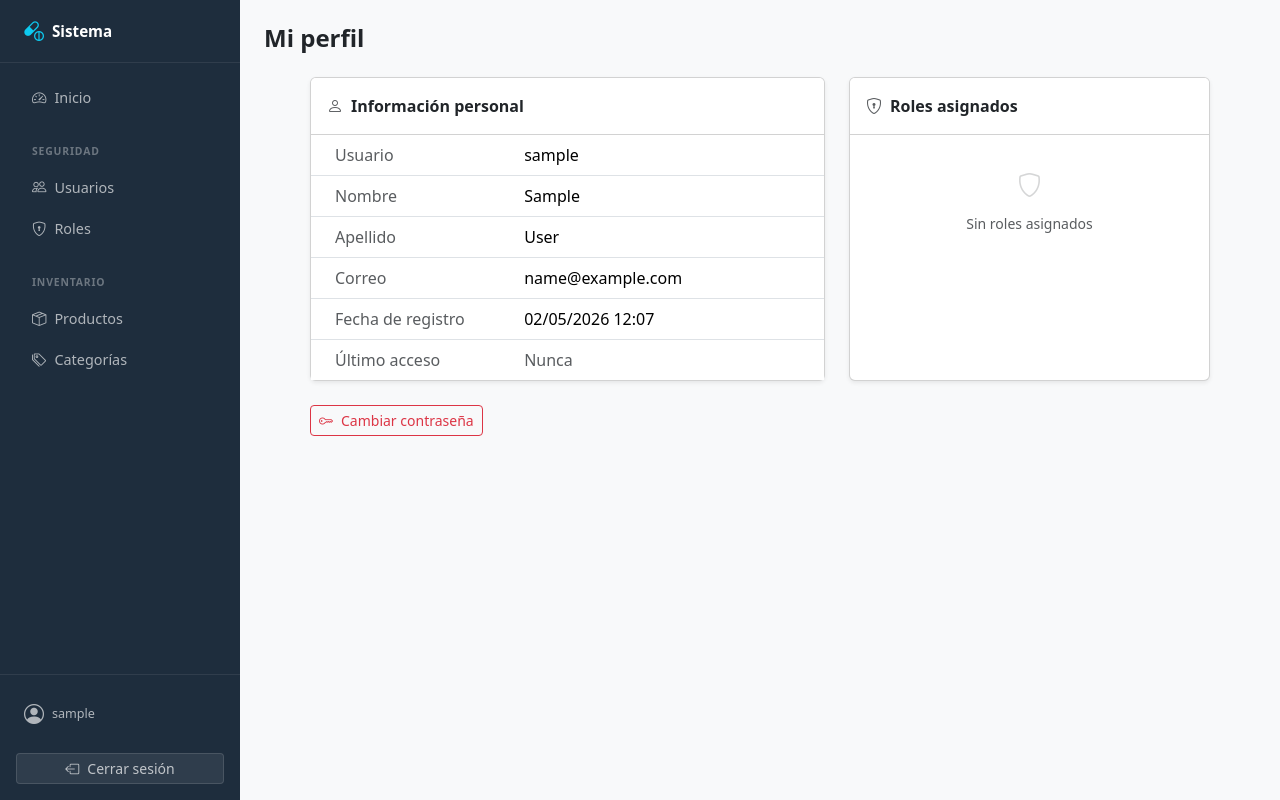
After one commit to Landaverde-04/sistema-drogueria-demo, a Django app: page /seguridad/mi-perfil/ in a window 1280 px wide. The commit adds this page. Run offline with Django 5.2, Linux system fonts and the light colour scheme; the visitor is signed in with stand-in values (Sample User, id 1); data that the repository does not hold is empty.

Commit message:
Cambiar contraseña implementado

```diff
--- a/core/templates/core/sidebar.html
+++ b/core/templates/core/sidebar.html
@@ -67,10 +67,10 @@
     {# Usuario y cierre de sesion #}
     <div class="px-3 py-3" style="border-top: 1px solid rgba(255,255,255,0.08);">
         {% if user.is_authenticated %}
-            <div class="d-flex align-items-center gap-2 mb-3 px-2">
-                <i class="bi bi-person-circle text-white opacity-75 fs-5"></i>
-                <span class="text-white small opacity-75">{{ user.username }}</span>
-            </div>
+            <a href="{% url 'seguridad:mi_perfil' %}" class="sidebar-link d-flex align-items-center gap-2 mb-3 px-2 py-2 rounded">
+                <i class="bi bi-person-circle fs-5"></i>
+                <span class="small">{{ user.username }}</span>
+            </a>
             <form method="post" action="{% url 'seguridad:logout' %}">
                 {% csrf_token %}
                 <button type="submit" class="btn btn-sm w-100 d-flex align-items-center justify-content-center gap-2" style="background-color: rgba(255,255,255,0.08); color: rgba(255,255,255,0.7); border: 1px solid rgba(255,255,255,0.12);">
--- /dev/null
+++ b/seguridad/templates/seguridad/mi_perfil.html
@@ -0,0 +1,97 @@
+{% extends "core/base.html" %}
+
+{% block titulo %}Mi perfil - Sistema Droguería{% endblock %}
+
+{% block contenido %}
+
+<div class="mb-4">
+    <h4 class="mb-0 fw-semibold">Mi perfil</h4>
+</div>
+
+<div class="d-flex justify-content-center">
+<div style="width: 100%; max-width: 900px;">
+
+    <div class="row g-4">
+
+        <div class="col-md-7">
+            <div class="card shadow-sm h-100">
+                <div class="card-header fw-semibold bg-white py-3">
+                    <i class="bi bi-person me-2 text-muted"></i>Información personal
+                </div>
+                <div class="card-body p-0">
+                    <table class="table table-borderless mb-0">
+                        <tbody>
+                            <tr class="border-bottom">
+                                <td class="text-muted ps-4" style="width: 40%;">Usuario</td>
+                                <td class="fw-medium">{{ user.username }}</td>
+                            </tr>
+                            <tr class="border-bottom">
+                                <td class="text-muted ps-4">Nombre</td>
+                                <td>{{ user.first_name|default:"—" }}</td>
+                            </tr>
+                            <tr class="border-bottom">
+                                <td class="text-muted ps-4">Apellido</td>
+                                <td>{{ user.last_name|default:"—" }}</td>
+                            </tr>
+                            <tr class="border-bottom">
+                                <td class="text-muted ps-4">Correo</td>
+                                <td>{{ user.email|default:"—" }}</td>
+                            </tr>
+                            <tr class="border-bottom">
+                                <td class="text-muted ps-4">Fecha de registro</td>
+                                <td>{{ user.date_joined|date:"d/m/Y H:i" }}</td>
+                            </tr>
+                            <tr>
+                                <td class="text-muted ps-4">Último acceso</td>
+                                <td>
+                                    {% if user.last_login %}
+                                        {{ user.last_login|date:"d/m/Y H:i" }}
+                                    {% else %}
+                                        <span class="text-muted">Nunca</span>
+                                    {% endif %}
+                                </td>
+                            </tr>
+                        </tbody>
+                    </table>
+                </div>
+            </div>
+        </div>
+
+        <div class="col-md-5">
+            <div class="card shadow-sm h-100">
+                <div class="card-header fw-semibold bg-white py-3">
+                    <i class="bi bi-shield-lock me-2 text-muted"></i>Roles asignados
+                </div>
+                <div class="card-body">
+                    {% with roles=user.groups.all %}
+                        {% if roles %}
+                            <div class="d-flex flex-column gap-2">
+                                {% for rol in roles %}
+                                    <div class="p-2 rounded border">
+                                        <span class="fw-medium small">{{ rol.name }}</span>
+                                    </div>
+                                {% endfor %}
+                            </div>
+                        {% else %}
+                            <div class="text-center py-3 text-muted">
+                                <i class="bi bi-shield d-block mb-2 fs-4 opacity-25"></i>
+                                <small>Sin roles asignados</small>
+                            </div>
+                        {% endif %}
+                    {% endwith %}
+                </div>
+            </div>
+        </div>
+
+    </div>
+
+    <div class="mt-4">
+        <a href="{% url 'seguridad:cambiar_password' %}" class="btn btn-outline-danger btn-sm d-inline-flex align-items-center gap-2">
+            <i class="bi bi-key"></i> Cambiar contraseña
+        </a>
+    </div>
+
+</div>
+</div>
+
+{% endblock %}
--- a/seguridad/urls.py
+++ b/seguridad/urls.py
@@ -21,4 +21,8 @@ urlpatterns = [
     path('roles/<int:id>/editar/', views.editar_rol, name='editar_rol'),
     path('roles/<int:id>/eliminar/', views.eliminar_rol, name='eliminar_rol'),
     path('roles/<int:id>/usuarios/', views.usuarios_rol, name='usuarios_rol'),
+
+    # Perfil propio
+    path('mi-perfil/', views.mi_perfil, name='mi_perfil'),
+    path('mi-perfil/cambiar-password/', views.CambiarPasswordView.as_view(), name='cambiar_password'),
 ]
--- a/seguridad/views.py
+++ b/seguridad/views.py
@@ -2,9 +2,12 @@ from itertools import groupby
 
 from django.shortcuts import render, redirect, get_object_or_404
 from django.contrib.auth.decorators import login_required, permission_required
+from django.contrib.auth.mixins import LoginRequiredMixin
+from django.contrib.auth.views import PasswordChangeView
 from django.contrib.auth.models import Group, Permission
 from django.db.models import Count
 from django.contrib import messages
+from django.urls import reverse_lazy
 
 from .models import Usuario
 from .forms import UsuarioCrearForm, UsuarioEditarForm, RolForm, APPS_NEGOCIO
@@ -174,3 +177,22 @@ def usuarios_rol(request, id):
         'usuarios_con_rol': usuarios_con_rol,
         'usuarios_sin_rol': usuarios_sin_rol,
     })
+
+
+# --- Perfil propio ---
+
+@login_required
+def mi_perfil(request):
+    return render(request, 'seguridad/mi_perfil.html')
+
+
+class CambiarPasswordView(LoginRequiredMixin, PasswordChangeView):
+    template_name = 'seguridad/cambiar_password.html'
+    success_url = reverse_lazy('seguridad:mi_perfil')
+
+    def form_valid(self, form):
+        # cuando se agregue debe_cambiar_password:
+        # self.request.user.debe_cambiar_password = False
+        # self.request.user.save(update_fields=['debe_cambiar_password'])
+        messages.success(self.request, 'Contraseña actualizada correctamente.')
+        return super().form_valid(form)
```
Also changed, not shown: seguridad/templates/seguridad/cambiar_password.html (added, +76 -0 lines).
